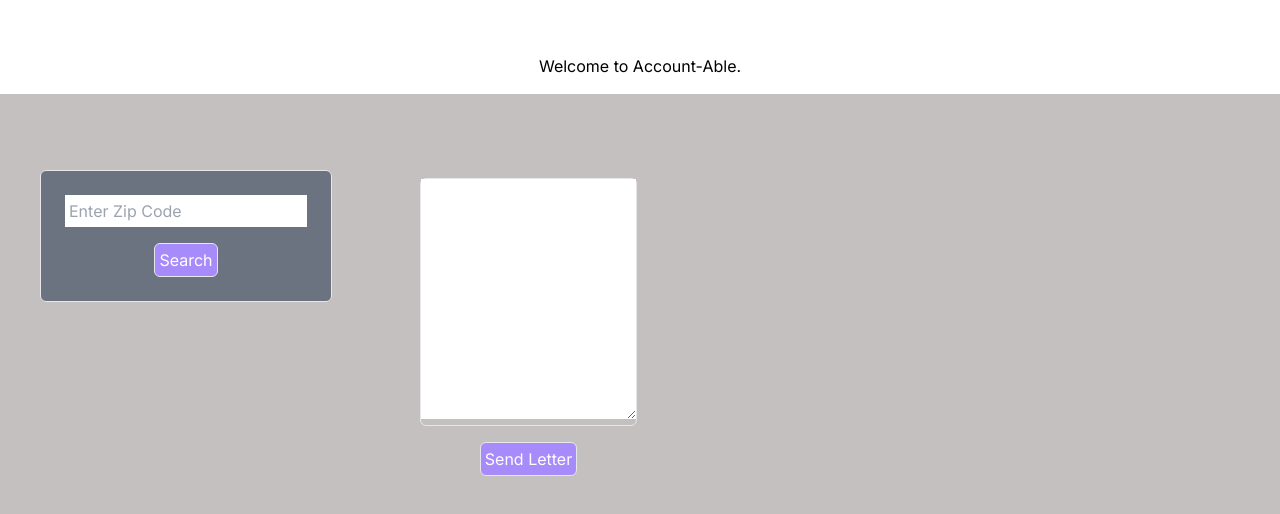
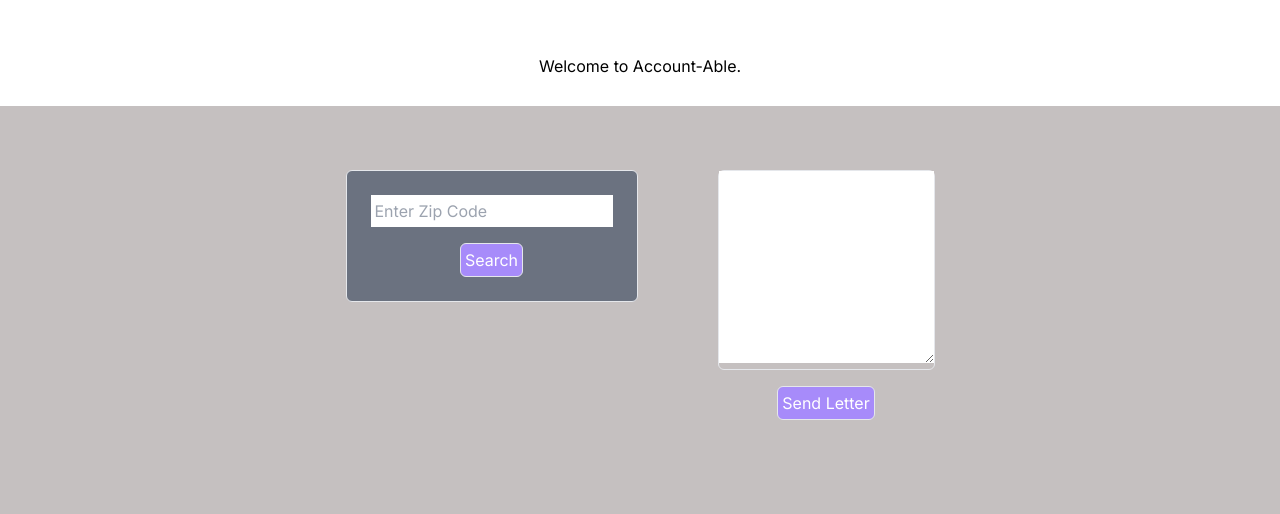
Before and after one commit to tbraeck/account-able, a Next.js app: page / in a window 1280 px wide. Shown: the part 246-760 px from the top of the page. Built offline with nearby package versions, Linux system fonts and the light colour scheme.

Commit message:
styling cont

```diff
--- a/app/components/LetterEditor.js
+++ b/app/components/LetterEditor.js
@@ -5,12 +5,13 @@ const LetterEditor = ({ onSend }) => {
   const [content, setContent] = useState("");
 
   return (
-    <div className="m-2 flex flex-col justify-center items-center">
+    <div className=" flex flex-col justify-center items-center ">
       <div className="border rounded-md">
         <textarea
           rows={10}
           value={content}
           onChange={(e) => setContent(e.target.value)}
+          className="h-48"
         />
       </div>
       <div >
--- a/app/components/SearchForm.js
+++ b/app/components/SearchForm.js
@@ -11,13 +11,13 @@ const SearchForm = ({ setPoliticians }) => {
   };
 
   return (
-    <div className="bg-gray-500 p-6 border rounded-md">
+    <div className="bg-gray-500 p-6 border rounded-md justify-center items-center">
       <input
         type="text"
         placeholder="Enter Zip Code"
         value={zipCode}
         onChange={(e) => setZipCode(e.target.value)}
-        className="p-1"
+        className="p-1 "
       />
       <div className="flex items-center justify-center">
         <button onClick={handleSearch} className="bg-violet-400 border rounded-md p-1 mt-4 text-white">Search</button>
--- a/app/page.js
+++ b/app/page.js
@@ -18,8 +18,8 @@ const Home = () => {
   };
 
   return (
-    <div className='flex flex-col justify-center '>
-      <div className="mb-16 pb-3">
+    <div className='flex flex-col justify-center items-center '>
+      <div className="mb-16 pb-3 bg-white h-46 w-full">
         <Header/>
       </div>
    <div className="flex ">
```
